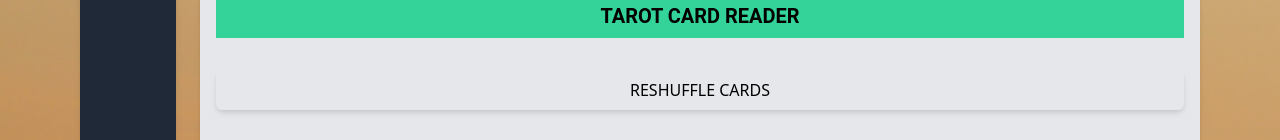
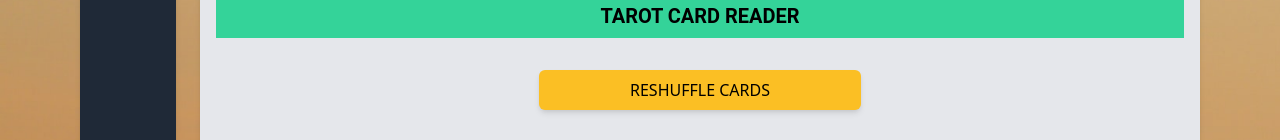
Before and after one commit to stradox4u/personal-website-v3, a Vue app: page /web-portfolio/tarot in a window 1280 px wide. Shown: the part 849-989 px from the top of the page. Built offline with nearby package versions, Linux system fonts and the light colour scheme.

Commit message:
changed the color of the reshuffle cards button

```diff
--- a/src/components/TarotReader.vue
+++ b/src/components/TarotReader.vue
@@ -1,6 +1,6 @@
 <template>
     <app-header>Tarot Card Reader</app-header>
-    <base-button @click="reloadCards">Reshuffle Cards</base-button>
+    <base-button @click="reloadCards" class="bg-yellow-400 sm:w-1/3 w-2/3 mx-auto">Reshuffle Cards</base-button>
     <div class="grid sm:grid-cols-4 grid-cols-2 sm:gap-4 gap-12 mx-auto">
         <tarot-card
             v-for="(card, index) in tarotCards" :key="card.name"
```
